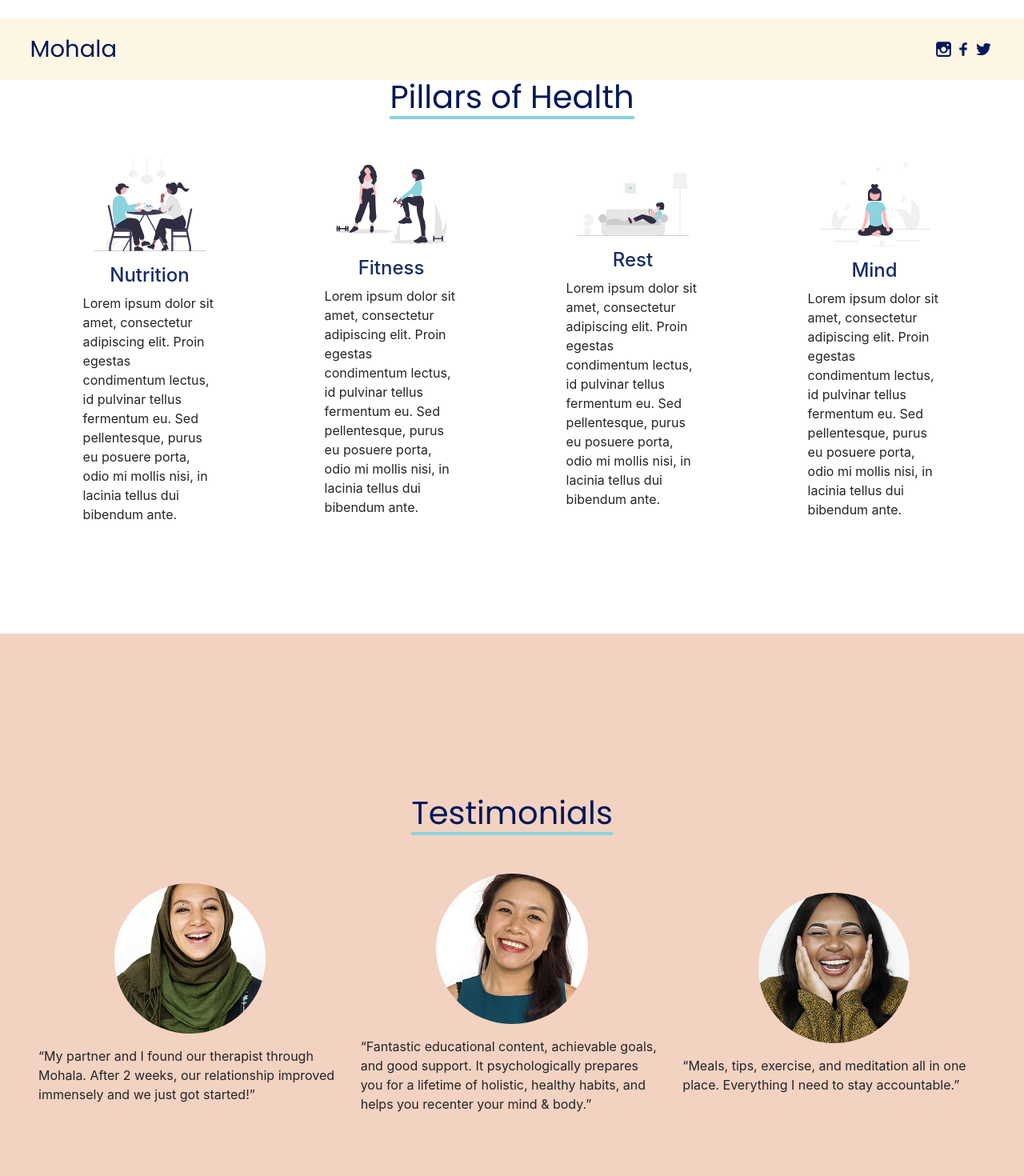
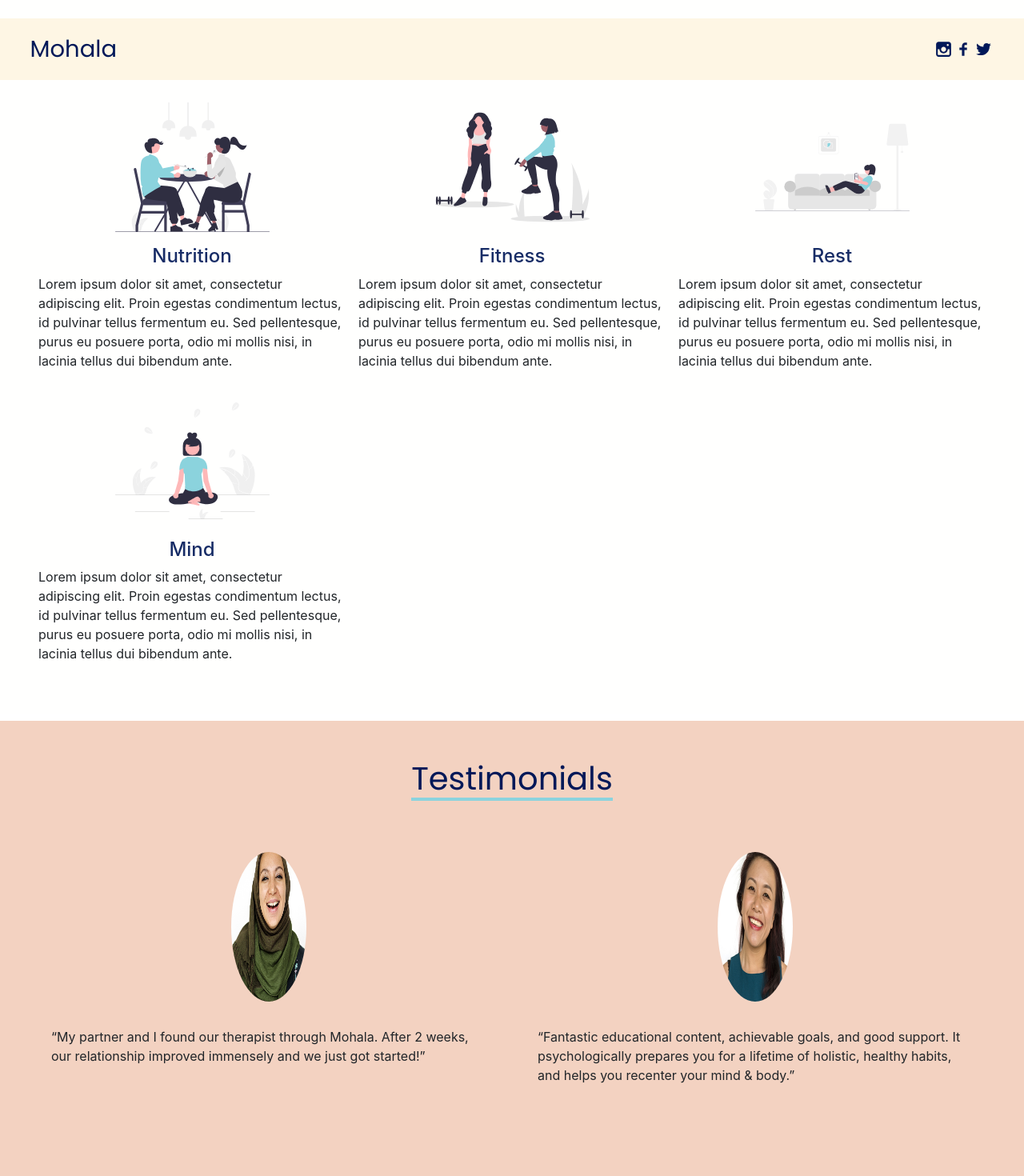
Before and after one commit to allyroo/hackathon-wellness, a React (Create React App) app: page /about in a window 1280 px wide. Shown: the part 700-2170 px from the top of the page at 80% size. Built offline with nearby package versions, Linux system fonts and the light colour scheme.

Commit message:
Update styling for Mission, Pillars, and Testimonials components.

```diff
--- a/src/components/NavBar.css
+++ b/src/components/NavBar.css
@@ -22,7 +22,7 @@ h3 {
 }
 
 .button-class {
-    background-color: #f582ae;
+    background-color: #F79ABD;
     border: none;
     color: #001858;
 }
--- a/src/pages/Landing.css
+++ b/src/pages/Landing.css
@@ -168,7 +168,7 @@ img {
   color: white;
 }
 
-p {
+.product-text p {
   width: 60%;
 }
 
--- a/src/pages/aboutComponents/Mission.css
+++ b/src/pages/aboutComponents/Mission.css
@@ -73,3 +73,10 @@
     width: 100%;
     height: 100%;
 }
+
+@media screen and (max-width: 768px){
+    .info-row {
+        flex-direction: column;
+        padding: 1rem;
+    }
+}
--- a/src/pages/aboutComponents/Mission.jsx
+++ b/src/pages/aboutComponents/Mission.jsx
@@ -9,7 +9,7 @@ const Mission = () => {
             <div className="info-heading">
                 <h1 className="heading">Our Mission</h1>
             </div>
-                <Row xs="1" md="2" className="info-row">
+                <Row xs="1" sm="2" md="2" className="info-row">
                     <Col  className="left-col">
                         <h5 className="about-subheading text-start">More Balance. More Calm. Less Stress.</h5>
                         <p className="about-desc">
--- a/src/pages/aboutComponents/Pillars.css
+++ b/src/pages/aboutComponents/Pillars.css
@@ -13,9 +13,9 @@
 }
 
 .about-row {
-    display: flex;
-    justify-content: center;
-    align-items: center;
+    display: grid;
+    grid-template-columns: repeat(auto-fit, minmax(20rem, 1fr));
+    grid-gap: 1rem;
 }
 
 .about-col {
@@ -25,6 +25,17 @@
     align-items: center;
 }
 
+.about-img {
+    display: flex;
+    justify-content: center;
+    align-items: center;
+}
+
+.about-img img {
+    width: 193px;
+    height: 162px;
+}
+
 .pillars-container h4 {
     color: #172c66;
 }
--- a/src/pages/aboutComponents/Pillars.jsx
+++ b/src/pages/aboutComponents/Pillars.jsx
@@ -10,9 +10,11 @@ const Pillars = () => {
     return (
         <Container fluid className="mt-3 p-5 pillars-container">
             <h1 className="text-center heading mb-5">Pillars of Health</h1>
-            <Row xs="1"  md="2" lg="4" className="about-row">
-                <Col className="about-col">
-                    <img src={nutrition} alt=""  className="pillars-img img-fluid mb-3"/>
+            <div className="about-row">
+                <div className="about-col">
+                    <div className="about-img">
+                        <img src={nutrition} alt=""  className="pillars-img img-fluid mb-3"/>
+                    </div>
                     <h4>Nutrition</h4>
                     <p className="">
                         Lorem ipsum dolor sit amet, consectetur adipiscing elit. Proin egestas condimentum lectus,
@@ -20,9 +22,11 @@ const Pillars = () => {
                         nisi, in lacinia tellus dui bibendum ante.
 
                     </p>
-                </Col>
-                <Col className="about-col">
-                    <img src={fitness} alt=""  className="pillars-img img-fluid mb-3"/>
+                </div>
+                <div className="about-col">
+                    <div className="about-img">
+                        <img src={fitness} alt=""  className="pillars-img img-fluid mb-3"/>
+                    </div>
                     <h4>Fitness</h4>
                     <p className="">
                         Lorem ipsum dolor sit amet, consectetur adipiscing elit. Proin egestas condimentum lectus,
@@ -30,9 +34,11 @@ const Pillars = () => {
                         nisi, in lacinia tellus dui bibendum ante.
 
                     </p>
-                </Col>
-                <Col className="about-col">
-                    <img src={rest} alt=""  className="pillars-img img-fluid mb-3"/>
+                </div>
+                <div className="about-col">
+                    <div className="about-img">
+                        <img src={rest} alt=""  className="pillars-img img-fluid mb-3"/>
+                    </div>
                     <h4>Rest</h4>
                     <p className="">
                         Lorem ipsum dolor sit amet, consectetur adipiscing elit. Proin egestas condimentum lectus,
@@ -40,9 +46,11 @@ const Pillars = () => {
                         nisi, in lacinia tellus dui bibendum ante.
 
                     </p>
-                </Col>
-                <Col className="about-col">
-                    <img src={mind} alt=""  className="pillars-img img-fluid mb-3"/>
+                </div>
+                <div className="about-col">
+                    <div className="about-img">
+                        <img src={mind} alt=""  className="pillars-img  mb-3"/>
+                    </div>
                     <h4>Mind</h4>
                     <p className="">
                         Lorem ipsum dolor sit amet, consectetur adipiscing elit. Proin egestas condimentum lectus,
@@ -50,8 +58,8 @@ const Pillars = () => {
                         nisi, in lacinia tellus dui bibendum ante.
 
                     </p>
-                </Col>
-            </Row>
+                </div>
+            </div>
         </Container>
     );
 };
--- a/src/pages/aboutComponents/Testimonials.css
+++ b/src/pages/aboutComponents/Testimonials.css
@@ -12,8 +12,22 @@
 }
 
 .testimonials {
+    margin-top: 5rem;
+}
 
-    margin-top: 5rem;
+.testimonials-row {
+    display: grid;
+    grid-template-columns: repeat(auto-fit, minmax(26rem, 1fr));
+    grid-gap: 2rem;
+}
+
+.testimonials-col {
+    display: flex;
+    flex-direction: column;
+    justify-content: center;
+    align-items: center;
+    height: 410px;
+    padding: 1rem;
 }
 
 .bottom-container {
@@ -27,13 +41,26 @@
     padding: 2rem;
 }
 
-.testimonials-img {
-    border-radius: 50%;
+.testimonials-img-container {
+    display: flex;
+    justify-content: center;
+    align-items: center;
+    flex-basis: 48%;
+    text-align: center;
+    margin-bottom: 2rem;
+}
+
+.testimonial-quote {
+    flex-basis: 48%;
 }
 
 .testimonials-img img {
     width: 50%;
     height: 50%;
+}
+
+.testimonials-img {
+    border-radius: 50%;
 }
 
 .join-btn {
--- a/src/pages/aboutComponents/Testimonials.jsx
+++ b/src/pages/aboutComponents/Testimonials.jsx
@@ -10,24 +10,36 @@ const Testimonials = () => {
         <>
             <Container fluid className="mt-2 p-5 testimonials-container">
                 <h1 className="text-center heading">Testimonials</h1>
-                <Row xs="1" sm="1" md="1" lg="3" className="about-row">
-                    <Col className="about-col">
-                        <img src={woman2} alt=""  className="testimonials-img img-fluid mb-3"/>
+                <div className="testimonials-row">
+                    <div className="testimonials-col">
+                        <div className="testimonials-img-container">
+                            <img src={woman2} alt=""  className="testimonials-img"/>
+                        </div>
+                        <div className="testimonial-quote">
                             <q>My partner and I found our therapist through Mohala. After 2
                             weeks, our relationship improved immensely and we just got started!</q>
-                    </Col>
-                    <Col className="about-col">
-                        <img src={woman4} alt=""  className="testimonials-img img-fluid mb-3"/>
+                        </div>
+                    </div>
+                    <div className="testimonials-col">
+                        <div className="testimonials-img-container">
+                            <img src={woman4} alt=""  className="testimonials-img"/>
+                        </div>
+                        <div className="testimonial-quote">
                             <q>Fantastic educational content, achievable goals, and good support.
                                 It psychologically prepares you for a lifetime of holistic, healthy
                                 habits, and helps you recenter your mind & body.</q>
-                    </Col>
-                    <Col className="about-col">
-                        <img src={woman7} alt=""  className="testimonials-img img-fluid mb-3"/>
+                        </div>
+                    </div>
+                    <div className="testimonials-col">
+                        <div className="testimonials-img-container">
+                            <img src={woman7} alt=""  className="testimonials-img"/>
+                        </div>
+                        <div className="testimonial-quote">
                             <q>Meals, tips, exercise, and meditation all in one place. Everything
                             I need to stay accountable.</q>
-                    </Col>
-                </Row>
+                        </div>
+                    </div>
+                </div>
             </Container>
             <Container className="bottom-container">
                 "Donec a leo id est ornare porttitor ut a nibh. Nunc ut tincidunt tellus.
```
Lines whose indentation alone changed are shown as unchanged.
